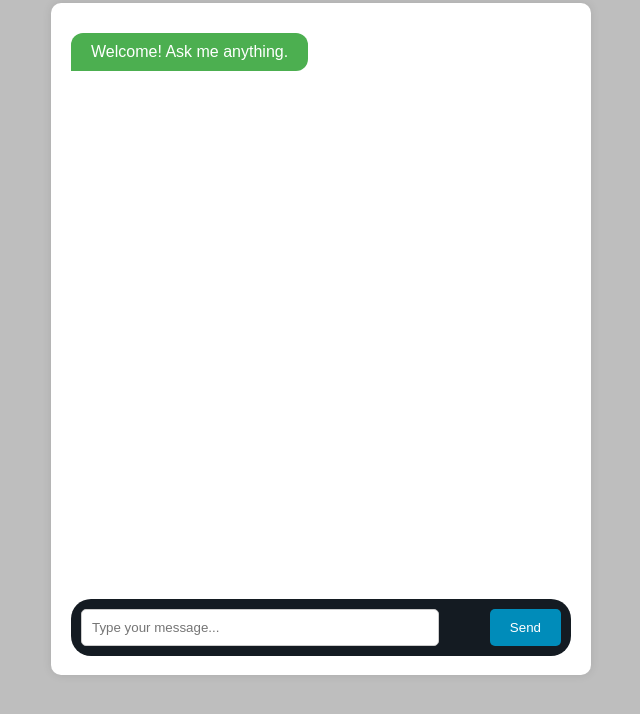
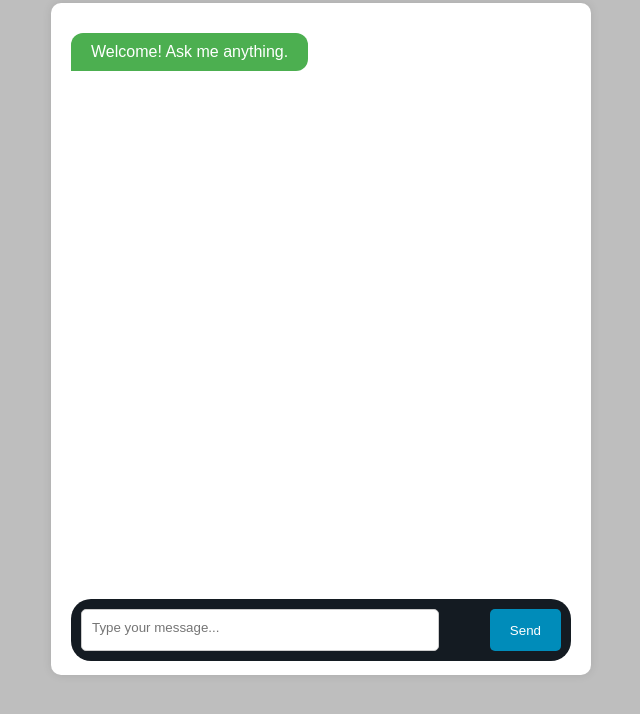
Before and after one commit to codzlab/GPT, a plain HTML site: page index.html in a window 1280 px wide. Shown: the part 50-764 px from the top of the page, without its empty margins (319-959 px from the left). Drawn offline with Linux system fonts and the light colour scheme.

Commit message:
Update index.html

```diff
--- a/index.html
+++ b/index.html
@@ -74,14 +74,24 @@
             border-radius: 12px 12px 0px 12px;
             clear: both;
             float: right;
+            word-wrap: break-word;
             max-width: 250px;
         }
 
-        input[type="text"] {
+        textarea {
             width: 70%;
+            /* Set the width */
+            height: 20px;
             padding: 10px;
+            font-family: sans-serif;
             border: 1px solid #ccc;
             border-radius: 5px;
+            resize: none;
+            overflow: auto;
+        }
+
+        textarea::-webkit-scrollbar {
+            display: none;
         }
 
         button {
@@ -107,7 +117,7 @@
             <div class="chat-bot">Welcome! Ask me anything.</div>
         </div>
         <div class="act">
-            <input type="text" id="user-input" placeholder="Type your message...">
+             <textarea type="text" class="gcse-search" id="user-input" placeholder="Type your message..."></textarea>
             <button onclick="sendMessage()">Send</button>
         </div>
     </div>
```
